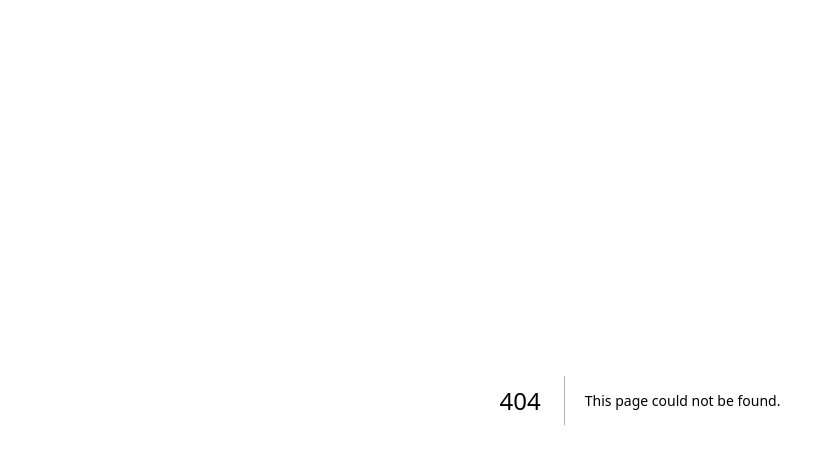
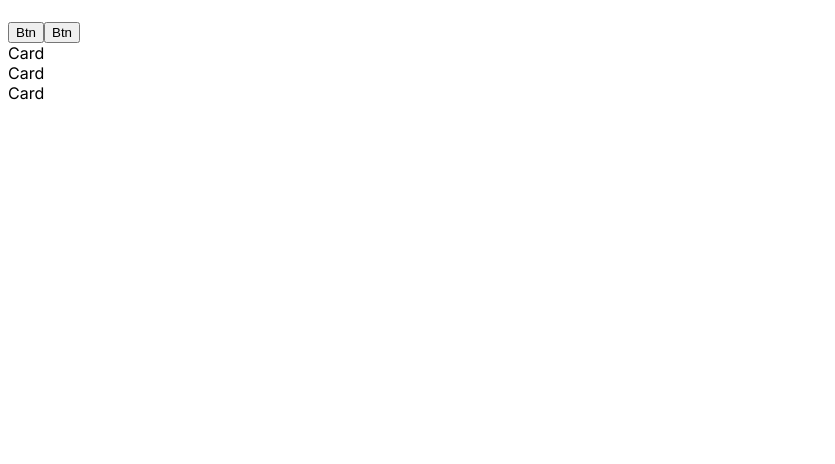
Before and after one commit to Ahmed-Alkhatim/real-state, a Next.js app: page /home in a window 1280 px wide. Before the commit this address had no page. Shown: the top 464 px of the page, without its empty margins (0-835 px from the left). Built offline with nearby package versions, Linux system fonts and the light colour scheme.

Commit message:
Home Page

```diff
--- /dev/null
+++ b/src/app/home/Main.js
@@ -0,0 +1,28 @@
+import { Btn, Card } from "@/components";
+
+const Main = () => {
+    return (
+        <div className="main">
+            <div>
+                <div>
+                    <h1></h1>
+                    <p></p>
+                </div>
+                <div>
+                    <Btn></Btn>
+                    <Btn></Btn>
+                </div>
+                <div>
+                    <Card></Card>
+                    <Card></Card>
+                    <Card></Card>
+                </div>
+            </div>
+            <div>
+                <img src="" alt="" />
+            </div>
+        </div>
+    );
+}
+
+export default Main;
--- /dev/null
+++ b/src/app/home/page.js
@@ -0,0 +1,10 @@
+import Main from "./Main";
+
+const Home = () => {
+    return (
+        <Main />
+     );
+}
+
+export default Home;
+<Main />
```
